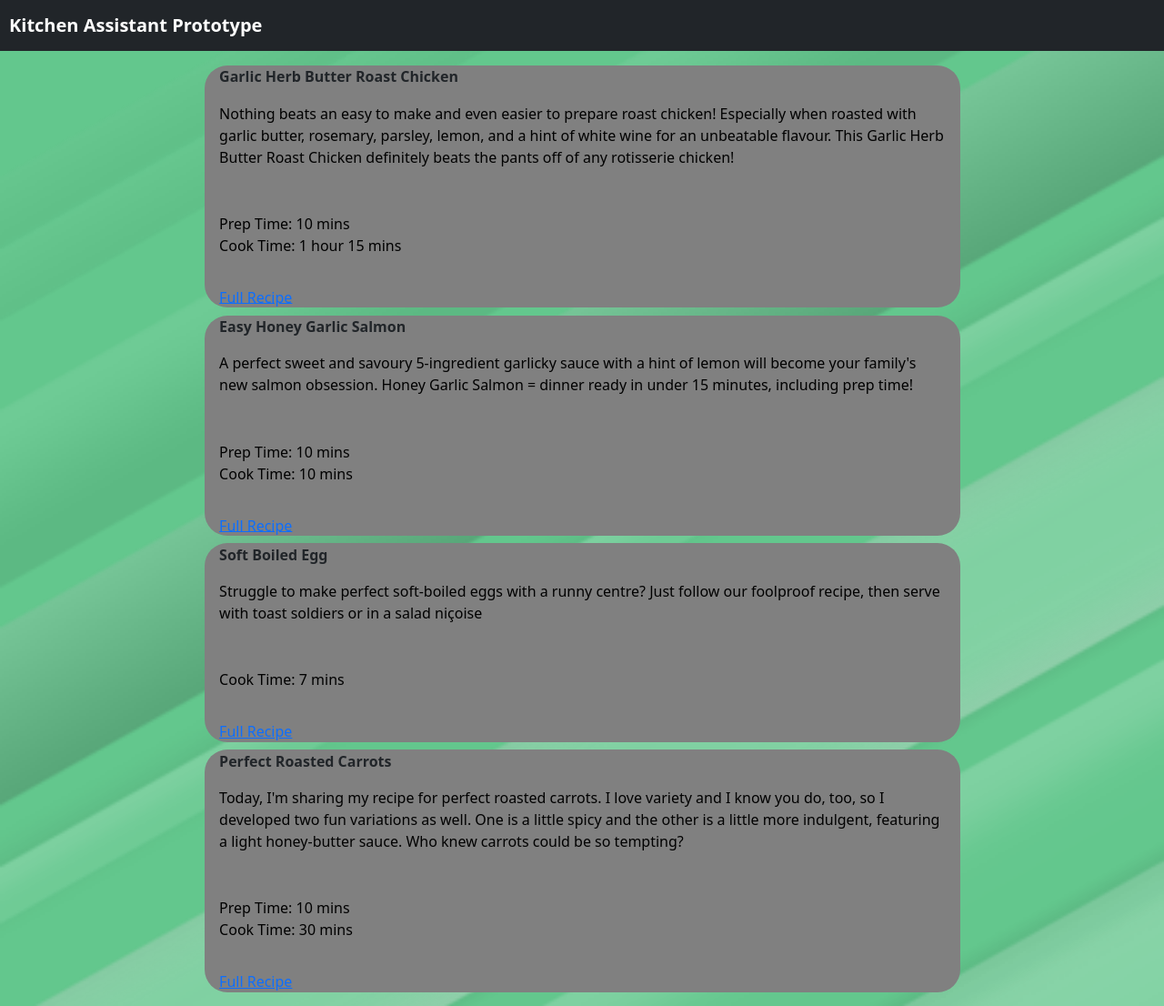
After one commit to 15fine/1ZEUB0_proto, a Flask app: template templates/all.html in a window 1280 px wide. The commit adds this page. Shown: the whole page at 91% size. Run offline with Flask 2, Linux system fonts and the light colour scheme; the template is opened without the code that fills it, so the values that code supplies are empty.

Commit message:
Added recipes and basic result redirection

```diff
--- a/app.py
+++ b/app.py
@@ -1,4 +1,5 @@
-from flask import Flask, redirect, render_template, request
+from flask import Flask, redirect, render_template, request, url_for
+import time
 
 app = Flask(__name__)
 
@@ -9,9 +10,36 @@ def index():
         ingredients = request.form.getlist('ingredient')
         occasion = request.form.getlist('occasion')
         diet = request.form.getlist('diet')
-        return "Done"
+        print(ingredients)
+        if ingredients == []:
+            return render_template("all.html")
+        for i in range(len(ingredients)):
+            if ingredients[i] == "1":
+                return render_template("chicken.html")
+            elif ingredients[i] == "3":
+                return render_template("salmon.html")
+            elif ingredients[i] == "2":
+                return render_template("egg.html")
+            elif ingredients[i] == "4":
+                return render_template("carrot.html")
     else:
         return render_template("home.html")
 
+# results
+@app.route('/results', methods=["POST", "GET"])
+def results(resultid):
+    if request.method == "GET":
+        if resultid == 1:
+            return "Chicken"
+        elif resultid == 3:
+            return "Salmon"
+        elif resultid == 2:
+            return "Egg"
+        elif resultid == 4:
+            return "Carrots"
+
+    else:
+        return redirect("/")
+
 if __name__ == "__main__":
     app.run()
--- a/static/style.css
+++ b/static/style.css
@@ -12,14 +12,43 @@ h1 {
 }
 
 body {
-    background-color: rgb(41, 150, 86);
+    background-color: rgb(99, 199, 141);
+    background-image: url(bg.png);
+    background-size: 100%;
     height: 100%;
 }
 
 .ad {
-    background-color:orange;
+    background-color:rgb(255, 255, 255);
+    min-height: 100%;
+    margin-bottom: 100%;
 }
 
-div {
+.ad p{
+    font-size: large;
+    position: relative;
+    left:50%;
+    top:50%;
+}
+
+.height {
     min-height: 100%;
 }
+
+.recipe-block {
+    background-color: gray;
+    border-radius: 25px;
+    margin-bottom: 1%;
+}
+
+.recipe-block p{
+    padding: 2%;
+}
+
+.recipe-block b{
+    padding: 2%;
+}
+
+.recipe-block a{
+    padding: 2%;
+}
--- /dev/null
+++ b/templates/all.html
@@ -0,0 +1,56 @@
+<!DOCTYPE html>
+<html lang="en">
+<head>
+    <meta charset="UTF-8">
+    <meta http-equiv="X-UA-Compatible" content="IE=edge">
+    <meta name="viewport" content="width=device-width, initial-scale=1.0">
+    <link href="https://cdn.jsdelivr.net/npm/bootstrap@5.1.3/dist/css/bootstrap.min.css" rel="stylesheet" integrity="sha384-1BmE4kWBq78iYhFldvKuhfTAU6auU8tT94WrHftjDbrCEXSU1oBoqyl2QvZ6jIW3" crossorigin="anonymous">
+    <link rel="stylesheet" href="static/style.css">
+    <title>Results</title>
+</head>
+
+<body>
+    <nav class="navbar navbar-dark bg-dark">
+        <a class="navbar-brand" href="#" style="padding-left: 10px;"> <b> Kitchen Assistant Prototype </b> </a>
+    </nav>
+
+    <div class="container">
+        <div class="row">
+          <div class="col">
+            <br>
+          </div>
+          <div class="col-9">
+            <p></p>
+            <div class="recipe-block">
+              <b>Garlic Herb Butter Roast Chicken</b>
+              <p>Nothing beats an easy to make and even easier to prepare roast chicken! Especially when roasted with garlic butter, rosemary, parsley, lemon, and a hint of white wine for an unbeatable flavour. This Garlic Herb Butter Roast Chicken definitely beats the pants off of any rotisserie chicken!</p>
+              <p>Prep Time: 10 mins <br>Cook Time: 1 hour 15 mins</p>
+              <a href="https://cafedelites.com/garlic-herb-butter-roast-chicken/">Full Recipe</a>
+            </div>
+            <div class="recipe-block">
+                <b>Easy Honey Garlic Salmon</b>
+                <p>A perfect sweet and savoury 5-ingredient garlicky sauce with a hint of lemon will become your family's new salmon obsession. Honey Garlic Salmon = dinner ready in under 15 minutes, including prep time!</p>
+                <p>Prep Time: 10 mins <br>Cook Time: 10 mins</p>
+                <a href="https://cafedelites.com/easy-honey-garlic-salmon/">Full Recipe</a>
+            </div>
+            <div class="recipe-block">
+              <b>Soft Boiled Egg</b>
+              <p>Struggle to make perfect soft-boiled eggs with a runny centre? Just follow our foolproof recipe, then serve with toast soldiers or in a salad niçoise</p>
+              <p>Cook Time: 7 mins</p>
+              <a href="https://www.bbcgoodfoodme.com/recipes/soft-boiled-eggs/">Full Recipe</a>
+            </div>
+            <div class="recipe-block">
+              <b>Perfect Roasted Carrots</b>
+              <p>Today, I'm sharing my recipe for perfect roasted carrots. I love variety and I know you do, too, so I developed two fun variations as well. One is a little spicy and the other is a little more indulgent, featuring a light honey-butter sauce. Who knew carrots could be so tempting?</p>
+              <p>Prep Time: 10 mins <br> Cook Time: 30 mins</p>
+              <a href="https://cookieandkate.com/perfect-roasted-carrots-recipe/">Full Recipe</a>
+            </div>
+          </div>
+          <div class="col">
+          </div>
+        </div>
+      </div>
+
+    <script src="https://cdn.jsdelivr.net/npm/bootstrap@5.1.3/dist/js/bootstrap.bundle.min.js" integrity="sha384-ka7Sk0Gln4gmtz2MlQnikT1wXgYsOg+OMhuP+IlRH9sENBO0LRn5q+8nbTov4+1p" crossorigin="anonymous"></script>
+</body>
+</html>
```
Also changed, not shown: templates/carrot.html (renamed from templates/results.html, +10 -16 lines), templates/chicken.html (added, +38 -0 lines), templates/egg.html (added, +38 -0 lines), templates/home.html (+5 -3 lines), templates/salmon.html (added, +38 -0 lines), static/bg.png (added).
